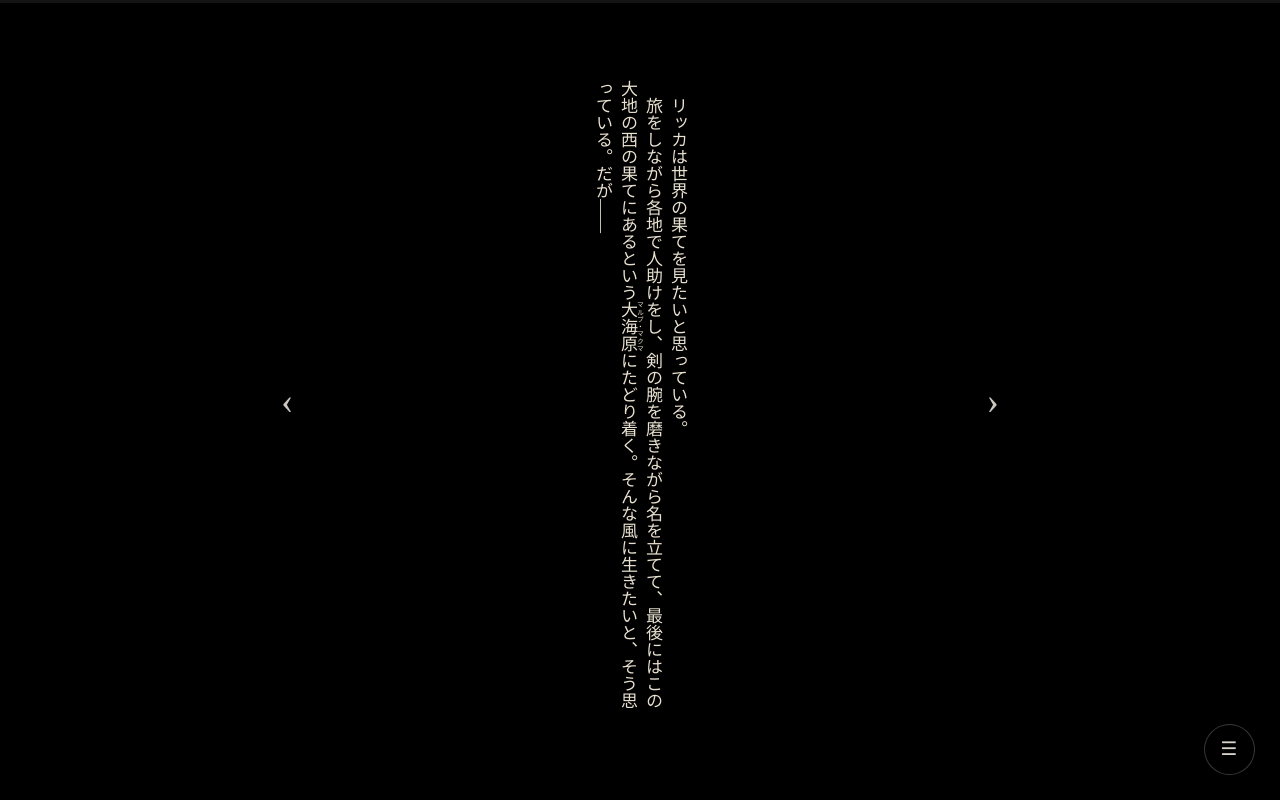
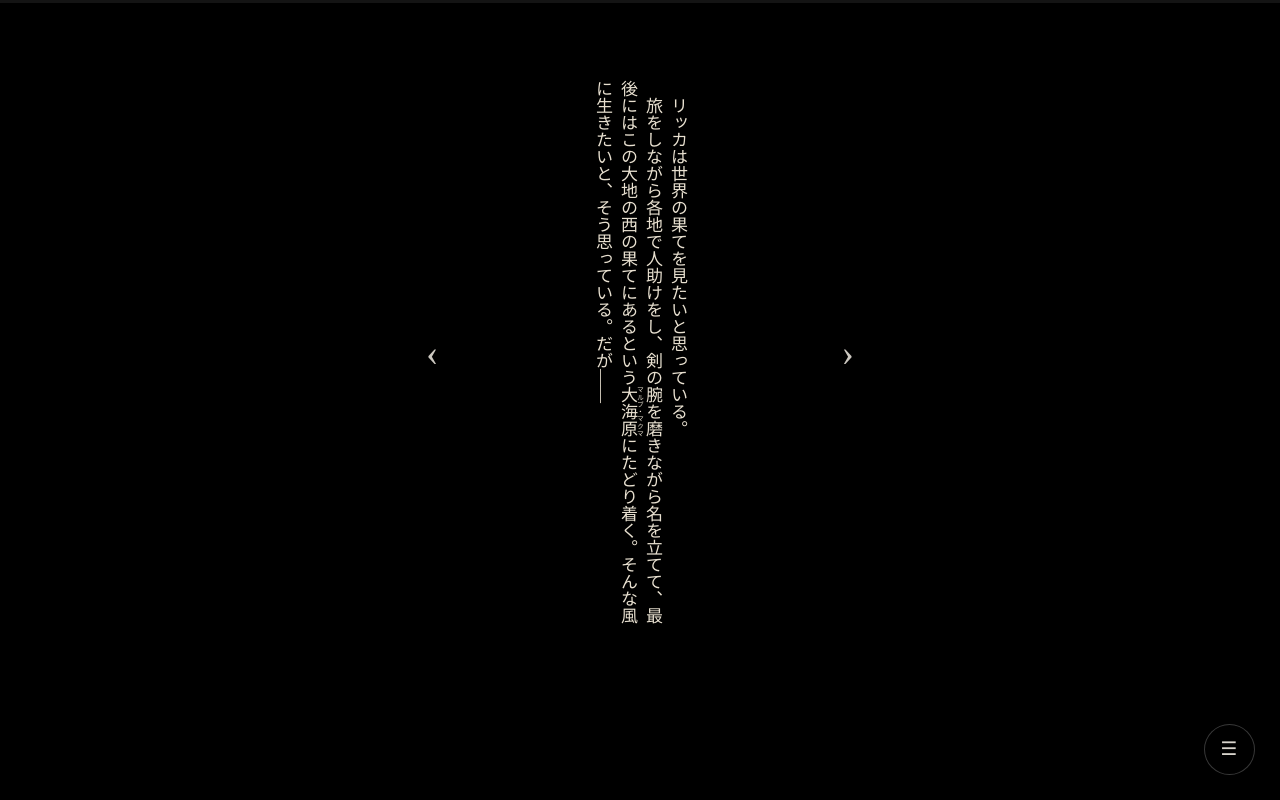
Before and after one commit to haguchikarasu/lirmena, a website built with Vite: page contents.html in a window 1280 px wide. Both pictures are taken after a click on the button "次へ". Built offline with nearby package versions, Linux system fonts and the light colour scheme.

Commit message:
メインコンテナの中身すべてをスクロールする形に修正

```diff
--- a/contents.html
+++ b/contents.html
@@ -21,8 +21,10 @@
 
   <!-- メインコンテナ（B と C は排他表示。renderer.ts が hidden を切り替える） -->
   <div id="main-container">
-    <!-- エリアA: 戻るボタン（右端）。nav.ts が querySelector で取得 -->
-    <button id="btn-prev" type="button" aria-label="前へ" tabindex="2">›</button>
+    <!-- エリアA: 戻るボタンコンテナ（right端・reading-start）。nav.ts が #btn-prev を querySelector で取得 -->
+    <div id="btn-container-start" class="btn-container">
+      <button id="btn-prev" type="button" aria-label="前へ" tabindex="2">›</button>
+    </div>
 
     <!-- エリアB: タイトルカード（renderer.ts が内容を生成） -->
     <div id="title-card" hidden></div>
@@ -30,8 +32,10 @@
     <!-- エリアC: 本文表示エリア（renderer.ts が内容を生成） -->
     <div id="scene-content" hidden></div>
 
-    <!-- エリアD: 進行ボタン（左端）。nav.ts が querySelector で取得 -->
-    <button id="btn-next" type="button" aria-label="次へ" tabindex="1">‹</button>
+    <!-- エリアD: 進行ボタンコンテナ（left端・reading-end）。nav.ts が #btn-next を querySelector で取得 -->
+    <div id="btn-container-end" class="btn-container">
+      <button id="btn-next" type="button" aria-label="次へ" tabindex="1">‹</button>
+    </div>
   </div>
 
   <!-- 進捗バー（progress.ts が操作） -->
--- a/src/main.ts
+++ b/src/main.ts
@@ -29,6 +29,9 @@
  *         nav ↔ transition の循環依存を解消する
  * 【注意】bookmark.clearSlots / clearRead を settings.init に注入する
  *         （settings は bookmark を import しない）
+ * 【注意】wheel 補正（deltaY → scrollLeft 変換）は #main-container に1度だけ登録する
+ *         writing-mode: vertical-rl では scrollLeft は右端が 0・左スクロールで負値になるため
+ *         deltaY（正＝下スクロール）を反転して加算し縦スクロール入力を横スクロールに変換する
  */
 
 import * as state from './state';
@@ -89,6 +92,12 @@ async function _init(): Promise<void> {
         _showError('本文の読み込みに失敗しました。ページを再読み込みしてください。');
         return;
     }
+
+    const mainContainer = document.querySelector<HTMLElement>('#main-container')!;
+    mainContainer.addEventListener('wheel', (e) => {
+        e.preventDefault();
+        mainContainer.scrollLeft -= e.deltaY;
+    }, { passive: false });
 
     settings.init({
         onClearBookmarks: () => bookmark.clearSlots(),
--- a/src/progress.ts
+++ b/src/progress.ts
@@ -14,6 +14,7 @@
  *
  * scene 0（タイトルカード）では hideProgress() と同等の動作をする。
  * 行数は Scene.lineCount（テキストファイル上の改行数）を使用する。
+ * スクロール監視は #main-container を対象とする（スクロールコンテナが #main-container に一本化されたため）。
  */
 
 import * as state from './state';
@@ -21,13 +22,14 @@ import type { Scene } from './types';
 
 let _scenes: Scene[] = [];
 let _totalLines = 0;
+const _container = document.querySelector<HTMLElement>('#main-container')!;
 
 // sec ロード完了後（パース後）に main.ts から呼ぶ。複数回呼ばれても二重登録しない。
 export function initProgress(scenes: Scene[]): void {
     _scenes = scenes;
     _totalLines = scenes.reduce((sum, s) => sum + s.lineCount, 0);
-    window.removeEventListener('scroll', _onScroll);
-    window.addEventListener('scroll', _onScroll, { passive: true });
+    _container.removeEventListener('scroll', _onScroll);
+    _container.addEventListener('scroll', _onScroll, { passive: true });
 }
 
 // currentScene: 1始まり。0 のとき hideProgress() と同等。transition.ts がシーン切替後に呼ぶ。
@@ -76,14 +78,13 @@ function _calcRatio(currentScene: number): number {
 // 縦書き水平スクロール想定。scrollLeft が負のブラウザ（Firefox RTL）は Math.abs で吸収。
 // 水平スクロール範囲がなければ縦方向にフォールバック。
 function _scrollRatio(): number {
-    const el = document.documentElement;
-    const hRange = el.scrollWidth - el.clientWidth;
+    const hRange = _container.scrollWidth - _container.clientWidth;
     if (hRange > 1) {
-        return Math.min(1, Math.max(0, Math.abs(el.scrollLeft) / hRange));
+        return Math.min(1, Math.max(0, Math.abs(_container.scrollLeft) / hRange));
     }
-    const vRange = el.scrollHeight - el.clientHeight;
+    const vRange = _container.scrollHeight - _container.clientHeight;
     if (vRange > 1) {
-        return Math.min(1, Math.max(0, el.scrollTop / vRange));
+        return Math.min(1, Math.max(0, _container.scrollTop / vRange));
     }
     return 0;
 }
--- a/src/renderer.ts
+++ b/src/renderer.ts
@@ -19,14 +19,7 @@
  *       { type: "tcy"  }  → <span style="text-combine-upright: all">value</span>
  *       { type: "br"   }  → <br>
  *
- * attachWheelFix(el: HTMLElement): void
- *   - writing-mode: vertical-rl の RTL scrollLeft 補正
- *   - モジュール初期化時に #title-card・#scene-content へ各1回登録する
- *   - replaceChildren() は要素自体を保持するため render 関数内ではなくここで呼ぶ
- *
- * attachScrollVisibility(el, btnPrev, btnNext, immediate): void
- *   - スクロール位置を監視し #btn-prev / #btn-next に .btn-visible を付与する
- *   - DOM 差し替え後に毎回呼ぶことでリスナーが付け直される
+ * シーン差し替え後は #main-container のスクロール位置を先頭（右端）にリセットする。
  */
 
 import type { Episode, EpisodeSection, Scene } from "./types";
@@ -34,8 +27,6 @@ import type { TextNode } from "./parser";
 
 const titleCardEl = document.querySelector<HTMLElement>("#title-card")!;
 const sceneContentEl = document.querySelector<HTMLElement>("#scene-content")!;
-attachWheelFix(titleCardEl);
-attachWheelFix(sceneContentEl);
 
 // エリアBにタイトルカードを生成・差し替えし、エリアCを非表示にする
 // - sec.id === 1 のとき ep.title を表示
@@ -56,9 +47,8 @@ export function renderTitleCard(ep: Episode, sec: EpisodeSection): void {
   titleCardEl.hidden = false;
   sceneContentEl.hidden = true;
 
-  const btnPrev = document.querySelector<HTMLElement>('#btn-prev')!;
-  const btnNext = document.querySelector<HTMLElement>('#btn-next')!;
-  attachScrollVisibility(titleCardEl, btnPrev, btnNext, true);
+  const container = document.querySelector<HTMLElement>('#main-container')!;
+  container.scrollLeft = 0;
 }
 
 // エリアCに本文を生成・差し替えし、エリアBを非表示にする
@@ -71,56 +61,8 @@ export function renderScene(scene: Scene): void {
   sceneContentEl.hidden = false;
   titleCardEl.hidden = true;
 
-  const btnPrev = document.querySelector<HTMLElement>('#btn-prev')!;
-  const btnNext = document.querySelector<HTMLElement>('#btn-next')!;
-  attachScrollVisibility(sceneContentEl, btnPrev, btnNext, false);
-}
-
-// wheel イベントで deltaY を RTL scrollLeft に変換する（vertical-rl 縦書き補正）
-// el: スクロール対象要素（#scene-content または #title-card）
-function attachWheelFix(el: HTMLElement): void {
-  el.addEventListener('wheel', (e: WheelEvent) => {
-    e.preventDefault();
-    el.scrollLeft -= e.deltaY; // deltaY正 = 下スクロール = 左へ（本文を進む）
-  }, { passive: false });
-}
-
-// スクロール位置を監視して #btn-prev / #btn-next に .btn-visible をトグルする
-// writing-mode: vertical-rl では scrollLeft は 0 から負方向に増える
-//   先頭判定: el.scrollLeft >= -THRESHOLD
-//   末尾判定: el.scrollLeft <= -(el.scrollWidth - el.clientWidth) + THRESHOLD
-// 端から離れたら .btn-visible を外して再び非表示に戻す
-// attachScrollVisibility(el: HTMLElement, btnPrev: HTMLElement, btnNext: HTMLElement, immediate: boolean): void
-function attachScrollVisibility(
-  el: HTMLElement,
-  btnPrev: HTMLElement,
-  btnNext: HTMLElement,
-  immediate: boolean = false
-): void {
-  const THRESHOLD = 10;
-
-  btnPrev.classList.remove('btn-visible');
-  btnNext.classList.remove('btn-visible');
-
-  if (immediate) {
-    btnPrev.classList.add('btn-visible');
-    btnNext.classList.add('btn-visible');
-    return;
-  }
-
-  const update = (): void => {
-    if (el.scrollWidth <= el.clientWidth) {
-      btnPrev.classList.add('btn-visible');
-      btnNext.classList.add('btn-visible');
-      return;
-    }
-    // 端から離れたら非表示に戻すため toggle を使う
-    btnPrev.classList.toggle('btn-visible', el.scrollLeft >= -THRESHOLD);
-    btnNext.classList.toggle('btn-visible', el.scrollLeft <= -(el.scrollWidth - el.clientWidth) + THRESHOLD);
-  };
-
-  el.addEventListener('scroll', update, { passive: true });
-  update();
+  const container = document.querySelector<HTMLElement>('#main-container')!;
+  container.scrollLeft = 0;
 }
 
 // TextNode[] を DOM Node[] に変換する
--- a/style.css
+++ b/style.css
@@ -152,7 +152,16 @@ button {
 #main-container {
   position: relative;
   z-index: 1;
-  height: 100vh;
+  writing-mode: vertical-rl;
+  height: 88vh;
+  overflow-x: auto;
+  overflow-y: hidden;
+  scrollbar-width: none;
+  -ms-overflow-style: none;
+}
+
+#main-container::-webkit-scrollbar {
+  display: none;
 }
 
 @media (min-width: 900px) {
@@ -165,14 +174,25 @@ button {
 
 
 /* ===================================================
+   ボタンコンテナ（#main-container の vertical-rl をリセットしてボタンを中央寄せする）
+=================================================== */
+.btn-container {
+  writing-mode: horizontal-tb;
+  width: 25%;
+  height: 100%;
+  flex-shrink: 0;
+  display: flex;
+  align-items: center;
+  justify-content: center;
+}
+
+
+/* ===================================================
    戻る・進行ボタン（nav.ts が querySelector で取得し、ラベル・イベントを設定）
    縦書き：右端（reading-start）＝戻るボタン、左端（reading-end）＝進行ボタン
 =================================================== */
 #btn-prev,
 #btn-next {
-  position: fixed;
-  top: 50%;
-  transform: translateY(-50%);
   z-index: 2;
   width: var(--nav-btn-w);
   height: 4rem;
@@ -186,15 +206,13 @@ button {
   cursor: pointer;
   backdrop-filter: blur(6px);
   -webkit-backdrop-filter: blur(6px);
-  opacity: 0;
-  pointer-events: none;
-  transition: opacity 0.25s ease, background 0.2s, color 0.2s;
+  transition: background 0.2s, color 0.2s;
 }
 
-#btn-prev.btn-visible,
-#btn-next.btn-visible {
-  opacity: 1;
-  pointer-events: auto;
+#btn-prev:disabled,
+#btn-next:disabled {
+  opacity: 0.2;
+  cursor: default;
 }
 
 #btn-prev:hover,
@@ -211,25 +229,12 @@ button {
 
 /* 戻るボタン：右端（縦書き reading-start 側） */
 #btn-prev {
-  right: 0.5rem;
   border-radius: 6px;
 }
 
 /* 進行ボタン：左端（縦書き reading-end 側） */
 #btn-next {
-  left: 0.5rem;
   border-radius: 6px;
-}
-
-/* ワイド画面：本文エリア外側にボタンを配置（本文エリア端から外へ --nav-btn-w 分） */
-/* ボタン内端 = 本文エリア端、ボタンは本文エリアの外に張り出す */
-@media (min-width: 900px) {
-  #btn-prev {
-    right: calc(50% - var(--scene-max-w) / 2 - var(--nav-btn-w));
-  }
-  #btn-next {
-    left: calc(50% - var(--scene-max-w) / 2 - var(--nav-btn-w));
-  }
 }
 
 /* タッチ端末：ボタン高さを広げてタップしやすく */
@@ -248,34 +253,13 @@ button {
 #title-card,
 #scene-content {
   writing-mode: vertical-rl;
-  height: 100vh;
-  overflow-x: auto;
-  overflow-y: hidden;
+  height: 100%;
+  min-width: 100%;
   padding-top: var(--story-padding);
   padding-bottom: var(--story-padding);
   /* ボタン幅 + α の余白でボタンとテキストが重ならないようにする */
   padding-right: calc(var(--nav-btn-w) + 1rem);
   padding-left:  calc(var(--nav-btn-w) + 1rem);
-  /* スクロールバーを非表示（スクロール機能は維持） */
-  scrollbar-width: none;
-  -ms-overflow-style: none;
-}
-
-#title-card::-webkit-scrollbar,
-#scene-content::-webkit-scrollbar {
-  display: none;
-}
-
-/* 横幅が広い画面では読書エリアを中央に制限 */
-@media (min-width: 900px) {
-  #title-card,
-  #scene-content {
-    max-width: var(--scene-max-w);
-    margin-left: auto;
-    margin-right: auto;
-    padding-right: 3rem;
-    padding-left:  3rem;
-  }
 }
 
 
```
